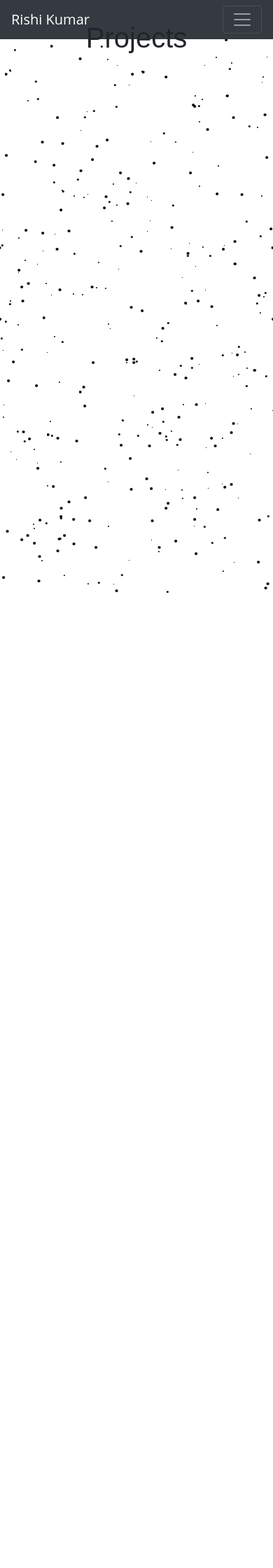
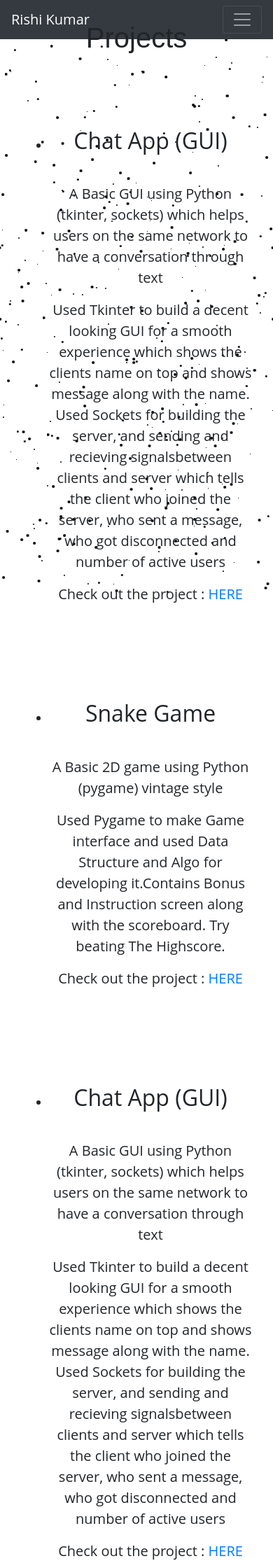
Before and after one commit to RishiKr3101/Web_Resume, a Flask app: page /projects in a window 390 px wide; the page is wider, and only the part inside the window is pictured. Shown: the top 2240 px of that part at 70% size. Before the commit the page ends 847 px from the top of that part, so only its background shows below. Run offline with Flask 2, Linux system fonts and the light colour scheme; some libraries are stand-ins or nearby versions.

Commit message:
in progress

```diff
--- a/static/css/style.css
+++ b/static/css/style.css
@@ -99,6 +99,10 @@ a:hover {
   margin: 20px 0 0 0;
 }
 
+
+
+
+
     * {
         font-family: "Open Sans", sans-serif;
     }
--- a/static/js/stars.js
+++ b/static/js/stars.js
@@ -7,6 +7,7 @@ var layerCount = 6;
         var g = d.getElementsByTagName('body')[0];
         var width = w.innerWidth || e.clientWidth || g.clientWidth;
         var height = w.innerHeight || e.clientHeight || g.clientHeight;
+
         for (var l = 0; l < layerCount; ++l) {
             var layer = document.createElement('div');
             layer.setAttribute('id', 'layer' + l);
--- a/templates/home.html
+++ b/templates/home.html
@@ -40,11 +40,11 @@
     </ul>
     <div id="description">
         <p>
-            I'm a <span id="age"></span>-year-old, Student at <a href="www.thapar.edu">Thapar University</a>, Patiala
+            I'm a <span id="age"></span>-year-old, Student at <a href="http://thapar.edu/" target="_blank">Thapar University</a>, Patiala
         </p>
         <p>A Tech Enthusiast and a Sofware Developer with nerdish tendencies.</p>
         <p>
-            You can checkout my works in the <a href="/projects">project</a> section or my <a href="https://github.com/RishiKr3101">github</a> profile.
+            You can checkout my works in the <a href="/projects">project</a> section or my <a href="https://github.com/RishiKr3101" target="_blank">github</a> profile.
         </p>
     </div>
 </div>
--- a/templates/projects.html
+++ b/templates/projects.html
@@ -1,8 +1,137 @@
 {% extends "base.html" %}
+
+{% block css %}
+<style>
+    p {
+
+  font-size: 20px;
+  margin-bottom: 20px;
+}
+
+#main-container_2 {
+  position: absolute;
+  left: 0;
+  right: 0;
+  top: 15%;
+  margin: 0 auto;
+  width: 700px;
+  text-align: center;
+}
+
+@media (max-width: 500px) {
+  #main-container_2 {
+    top: 0%;
+    width: 100%;
+    padding: 30px;
+  }
+}
+
+#universe
+{
+  position: fixed;
+}
+#description_2 {
+  margin: 10px 0 0 0;
+}
+</style>
+{% endblock %}
+
 {% block title %}Projects{% endblock %}
 {% block content %}
-<div id="main-container">
+<div id="main-container_2">
 
     <h1>Projects</h1>
+    <br>
+    <br>
+    <br>
+    <br>
+    <ul>
+        <li>
+            <h2>Chat App (GUI)</h2>
+            <br>
+
+            <div id="description_2">
+                <p>A Basic GUI using Python (tkinter, sockets) which helps users on the same network to have a conversation through text</p>
+                <p>Used Tkinter to build a decent looking GUI for a smooth experience which shows the clients name on top and shows message along with the name. Used Sockets for building the server, and sending and recieving signalsbetween clients and server which tells the client who joined the server, who sent a message, who got disconnected and number of active users</p>
+                <p>Check out the project : <a href="https://github.com/RishiKr3101/ChatApp" target="_blank">HERE</a></p>
+            </div>
+        </li>
+        <br>
+        <br>
+        <br>
+        <br>
+        <br>
+
+        <li>
+            <h2>Snake Game</h2>
+
+            <br>
+            <div id="description_2">
+                <p>A Basic 2D game using Python (pygame) vintage style</p>
+                <p>Used Pygame to make Game interface and used Data Structure and Algo for developing it.Contains Bonus and Instruction screen along with the scoreboard. Try beating The Highscore. </p>
+                <p>Check out the project : <a href="https://github.com/RishiKr3101/Snake_Game" target="_blank">HERE</a></p>
+            </div>
+        </li>
+        <br>
+        <br>
+        <br>
+        <br>
+        <br>
+
+        <li>
+            <h2>Chat App (GUI)</h2>
+
+            <br>
+            <div id="description_2">
+                <p>A Basic GUI using Python (tkinter, sockets) which helps users on the same network to have a conversation
+                    through text</p>
+                <p>Used Tkinter to build a decent looking GUI for a smooth experience which shows the clients name on top and
+                    shows message along with the name. Used Sockets for building the server, and sending and recieving
+                    signalsbetween clients and server which tells the client who joined the server, who sent a message, who got
+                    disconnected and number of active users</p>
+                <p>Check out the project : <a href="https://github.com/RishiKr3101/ChatApp" target="_blank">HERE</a></p>
+            </div>
+        </li>
+        <br>
+        <br>
+        <br>
+        <br>
+        <br>
+
+        <li>
+            <h2>Chat App (GUI)</h2>
+
+            <br>
+            <div id="description_2">
+                <p>A Basic GUI using Python (tkinter, sockets) which helps users on the same network to have a conversation
+                    through text</p>
+                <p>Used Tkinter to build a decent looking GUI for a smooth experience which shows the clients name on top and
+                    shows message along with the name. Used Sockets for building the server, and sending and recieving
+                    signalsbetween clients and server which tells the client who joined the server, who sent a message, who got
+                    disconnected and number of active users</p>
+                <p>Check out the project : <a href="https://github.com/RishiKr3101/ChatApp" target="_blank">HERE</a></p>
+            </div>
+        </li>
+        <br>
+        <br>
+        <br>
+        <br>
+        <br>
+
+        <li>
+            <h2>Chat App (GUI)</h2>
+
+            <br>
+            <div id="description_2">
+                <p>A Basic GUI using Python (tkinter, sockets) which helps users on the same network to have a conversation
+                    through text</p>
+                <p>Used Tkinter to build a decent looking GUI for a smooth experience which shows the clients name on top and
+                    shows message along with the name. Used Sockets for building the server, and sending and recieving
+                    signalsbetween clients and server which tells the client who joined the server, who sent a message, who got
+                    disconnected and number of active users</p>
+                <p>Check out the project : <a href="https://github.com/RishiKr3101/ChatApp" target="_blank">HERE</a></p>
+            </div>
+        </li>
+    </ul>
 </div>
 {% endblock %}
```
